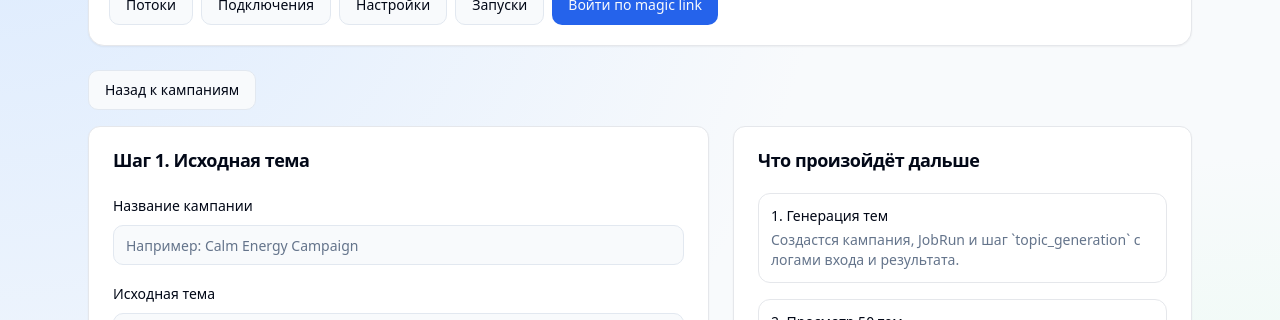
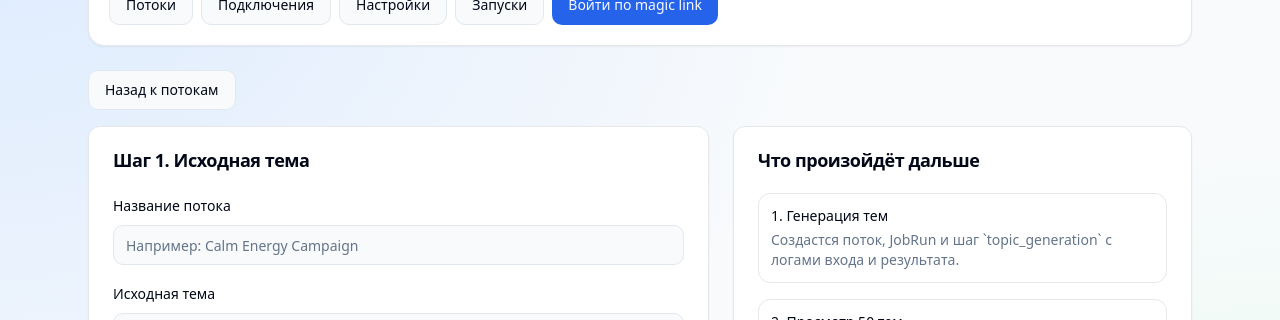
Before and after one commit to annalius3/8n8n8, a Next.js app: page /flows/new in a window 1280 px wide. Shown: the part 162-482 px from the top of the page. Built offline with nearby package versions, Linux system fonts and the light colour scheme; no server answers.

Commit message:
Align flows terminology in UI

```diff
--- a/app/flows/[id]/page.tsx
+++ b/app/flows/[id]/page.tsx
@@ -62,7 +62,7 @@ export default async function FlowOverviewPage({ params }: Props) {
   return (
     <div className="space-y-6">
       <div className="flex flex-wrap gap-2">
-        <LinkButton href="/flows" variant="outline">К списку кампаний</LinkButton>
+        <LinkButton href="/flows" variant="outline">К списку потоков</LinkButton>
         <LinkButton href={`/flows/${flow.id}/topics`} variant="outline">Темы</LinkButton>
         <LinkButton href={`/flows/${flow.id}/queue`} variant="outline">Очередь</LinkButton>
         <LinkButton href="/settings" variant="outline">Настройки</LinkButton>
--- a/app/flows/new/page.tsx
+++ b/app/flows/new/page.tsx
@@ -5,7 +5,7 @@ export default async function NewFlowPage() {
   return (
     <div className="space-y-4">
       <div>
-        <LinkButton href="/flows" variant="outline">Назад к кампаниям</LinkButton>
+        <LinkButton href="/flows" variant="outline">Назад к потокам</LinkButton>
       </div>
       <FlowWizardForm />
     </div>
--- a/app/flows/page.tsx
+++ b/app/flows/page.tsx
@@ -49,15 +49,15 @@ export default async function FlowsPage() {
       <Card>
         <CardHeader className="flex flex-col gap-3 md:flex-row md:items-center md:justify-between">
           <div>
-            <CardTitle>Кампании</CardTitle>
+            <CardTitle>Потоки автопостинга</CardTitle>
             <p className="mt-1 text-sm text-muted-foreground">
-              Здесь создаются кампании: от исходной темы до списка тем, очереди контента и автопостинга.
+              Здесь создаются потоки: от исходной темы до списка тем, очереди контента и автопостинга.
             </p>
           </div>
           <div className="flex flex-wrap gap-2">
             <SchedulerTickButton />
             <LinkButton href="/settings" variant="outline">Настройки</LinkButton>
-            <LinkButton href="/flows/new">Создать кампанию</LinkButton>
+            <LinkButton href="/flows/new">Создать поток</LinkButton>
           </div>
         </CardHeader>
       </Card>
@@ -65,7 +65,7 @@ export default async function FlowsPage() {
       {flows.length === 0 ? (
         <Card>
           <CardContent className="py-10 text-center text-sm text-muted-foreground">
-            Пока нет кампаний. Создайте первую кампанию через мастер исходной темы.
+            Пока нет потоков. Создайте первый поток через мастер исходной темы.
           </CardContent>
         </Card>
       ) : null}
--- a/components/campaign-settings-form.tsx
+++ b/components/campaign-settings-form.tsx
@@ -111,12 +111,12 @@ export function CampaignSettingsForm({
 
       const data = (await response.json().catch(() => ({}))) as { error?: string };
       if (!response.ok) {
-        throw new Error(data.error ?? "Не удалось обновить настройки кампании");
+        throw new Error(data.error ?? "Не удалось обновить настройки потока");
       }
 
       router.refresh();
     } catch (requestError) {
-      setError(requestError instanceof Error ? requestError.message : "Не удалось обновить настройки кампании");
+      setError(requestError instanceof Error ? requestError.message : "Не удалось обновить настройки потока");
     } finally {
       setLoading(false);
     }
@@ -125,7 +125,7 @@ export function CampaignSettingsForm({
   return (
     <Card>
       <CardHeader>
-        <CardTitle>Параметры кампании</CardTitle>
+        <CardTitle>Параметры потока</CardTitle>
       </CardHeader>
       <CardContent>
         <form className="space-y-4" onSubmit={onSubmit}>
--- a/components/flow-wizard-form.tsx
+++ b/components/flow-wizard-form.tsx
@@ -81,7 +81,7 @@ export function FlowWizardForm() {
         <CardContent>
           <form className="space-y-4" onSubmit={onSubmit}>
             <div className="space-y-2">
-              <Label>Название кампании</Label>
+              <Label>Название потока</Label>
               <Input value={name} onChange={(event) => setName(event.target.value)} placeholder="Например: Calm Energy Campaign" />
             </div>
             <div className="space-y-2">
@@ -157,7 +157,7 @@ export function FlowWizardForm() {
         <CardContent className="space-y-4 text-sm text-muted-foreground">
           <div className="rounded-lg border p-3">
             <p className="font-medium text-foreground">1. Генерация тем</p>
-            <p className="mt-1">Создастся кампания, JobRun и шаг `topic_generation` с логами входа и результата.</p>
+            <p className="mt-1">Создастся поток, JobRun и шаг `topic_generation` с логами входа и результата.</p>
           </div>
           <div className="rounded-lg border p-3">
             <p className="font-medium text-foreground">2. Просмотр 50 тем</p>
```
